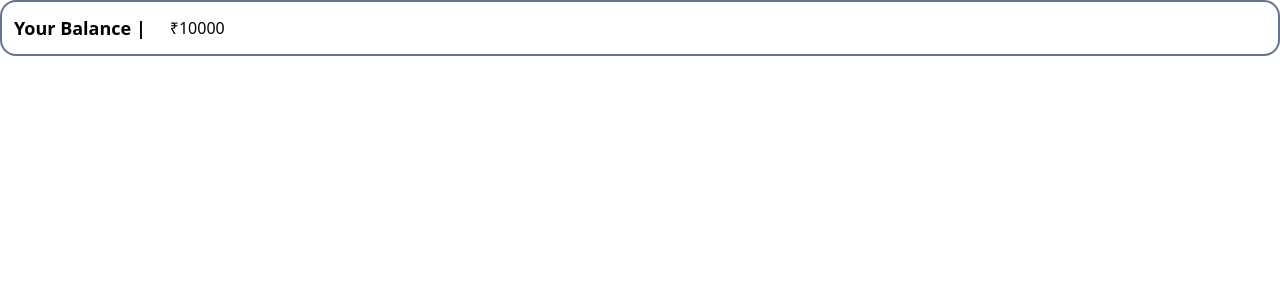
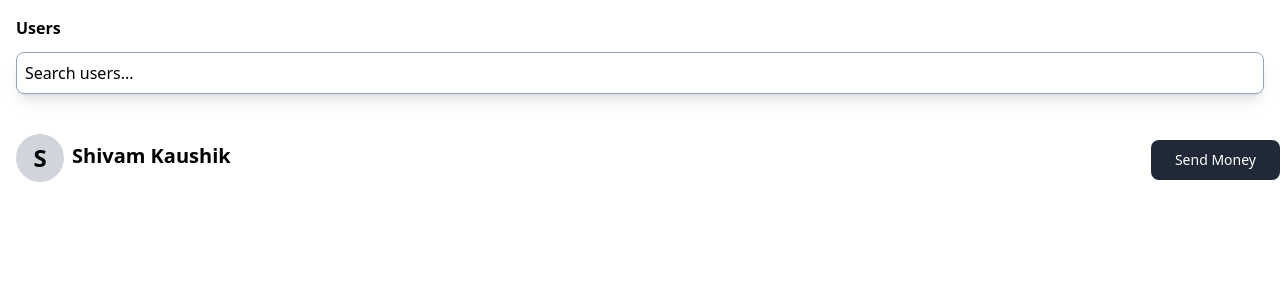
Before and after one commit to Shivamsk1309/paytm-project, a React (Vite) app in the folder frontend/: page / in a window 1280 px wide. Shown: the top 300 px of the page. Built offline with nearby package versions, Linux system fonts and the light colour scheme.

Commit message:
user component

```diff
--- a/frontend/src/App.jsx
+++ b/frontend/src/App.jsx
@@ -6,6 +6,7 @@ import Signup from "./pages/Signup";
 import SendMoney from "./pages/SendMoney";
 import AppBar from "./components/AppBar";
 import Balance from "./components/Balance";
+import User from "./components/User";
 
 function App() {
   return (
@@ -16,7 +17,7 @@ function App() {
           <Route path="/signin" element=<Signin /> />
           <Route path="/dashboard" element=<Dashboard /> />
           <Route path="/send" element=<SendMoney /> />
-          <Route path="/" element=<Balance balance={"10000"} /> />
+          <Route path="/" element=<User /> />
         </Routes>
       </BrowserRouter>
     </>
--- a/frontend/src/components/Button.jsx
+++ b/frontend/src/components/Button.jsx
@@ -3,7 +3,7 @@ export function Button({ label, onClick }) {
     <button
       onClick={onClick}
       type="button"
-      class=" w-full text-white bg-gray-800 hover:bg-gray-900 focus:outline-none focus:ring-4 focus:ring-gray-300 font-medium rounded-lg text-sm px-5 py-2.5 me-2 mb-2"
+      className=" w-full text-white bg-gray-800 hover:bg-gray-900 focus:outline-none focus:ring-4 focus:ring-gray-300 font-medium rounded-lg text-sm px-5 py-2.5 me-2 mb-2"
     >
       {label}
     </button>
--- /dev/null
+++ b/frontend/src/components/User.jsx
@@ -0,0 +1,46 @@
+import React, { useState } from "react";
+import { Button } from "./Button";
+
+const User = () => {
+  const [users, setUsers] = useState([
+    {
+      firstName: "Shivam",
+      lastName: "Kaushik",
+      _id: 1,
+    },
+  ]);
+  return (
+    <>
+      <div className="grid grid-cols-1  rounded-3xl  m-4 ">
+        <div className="font-bold mb-3">Users</div>
+        <div className="border-slate-400 shadow-lg w-full border rounded-lg ">
+          <div className="m-2">Search users...</div>
+        </div>
+      </div>
+      <div>
+        {users.map((user) => (
+          <UserList key={user._id} user={user} />
+        ))}
+      </div>
+    </>
+  );
+};
+
+function UserList({ user }) {
+  return (
+    <div className="flex justify-between items-center">
+      <div className="m-4 mt-6 flex ">
+        <div className="flex items-center justify-center w-12 h-12 rounded-full bg-gray-300">
+          <div className="text-2xl font-bold "> {user.firstName[0]}</div>
+        </div>
+        <div className="font-semibold text-xl m-2">
+          {user.firstName} {user.lastName}
+        </div>
+      </div>
+      <div className="mt-5">
+        <Button label={"Send Money"} />
+      </div>
+    </div>
+  );
+}
+export default User;
```
